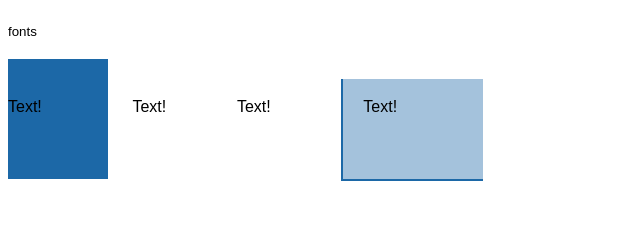
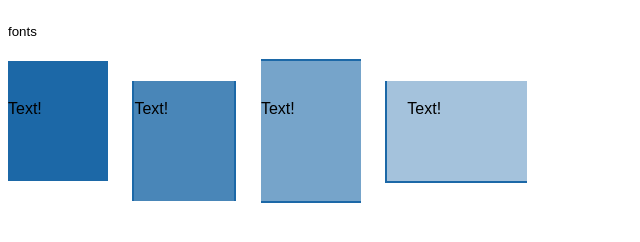
Before and after one commit to ekb53/exercise-9, a plain HTML site: page 02-fancy-boxes/index.html in a window 1280 px wide. Shown: the part 72-314 px from the top of the page, without its empty margins (0-640 px from the left). Drawn offline with Linux system fonts and the light colour scheme.

Commit message:
Update style.css

```diff
--- a/02-fancy-boxes/css/style.css
+++ b/02-fancy-boxes/css/style.css
@@ -2,54 +2,31 @@ body {
   font: 16px/1.5 sans-serif;
 }
 
-/* Do not touch the div CSS block! */
 div {
   width: 100px;
   height: 100px;
   display: inline-block;
 }
 
+#box01 {
+  background-color: rgba(28,104,167,1);
 
-/* Add your styles for each box below this line */
+  padding-top: 20px;
 
-#box01 {
-  background-color:rgba(28,104,167,1);
-  padding-top: 20px;
   margin-right: 20px;
+
 }
-/*
-    Also:
 
-      margin: 0 20px 0 0;
-
-    and...
-
-      padding: 20px 0 0 0;
-  */
-
-#box02 background-color: rgba(28,104,167,0.8);
+#box02 {
+  background-color: rgba(28,104,167,0.8);
 
   border-left: 2px solid rgb(28,104,167);
   border-right: 2px solid rgb(28,104,167);
 
-  margin-top: 20px;
   margin-right: 20px;
 
   padding-bottom: 20px;
 
-  /*
-    Also:
-
-      margin: 20px 20px 0 0;
-
-    and...
-
-      padding: 0 0 20px 0;
-
-    or...
-
-      padding: 0 0 20px;
- */
 }
 
 #box03 {
@@ -63,20 +40,6 @@ div {
   padding-top: 20px;
   padding-bottom: 20px;
 
-  /*
-    Also:
-
-      margin: 0 20px 0 0;
-
-    and...
-
-      padding: 20px 0 20px 0;
-
-    or...
-
-      padding: 20px 0;
-
-  */
 }
 
 #box04 {
@@ -88,24 +51,4 @@ div {
   padding-right: 20px;
   padding-left: 20px;
 
-  /*
-    Also:
-
-    padding: 0 20px;
-  */
-
 }
-
-/*
-  Another consideration: rather than apply margin-right individually on
-  box01, box02 and box03, what about:
-
-  #box01,
-  #box02,
-  #box03 {
-    margin-right: 20px;
-  }
-
-  :)
-
-*/
```
